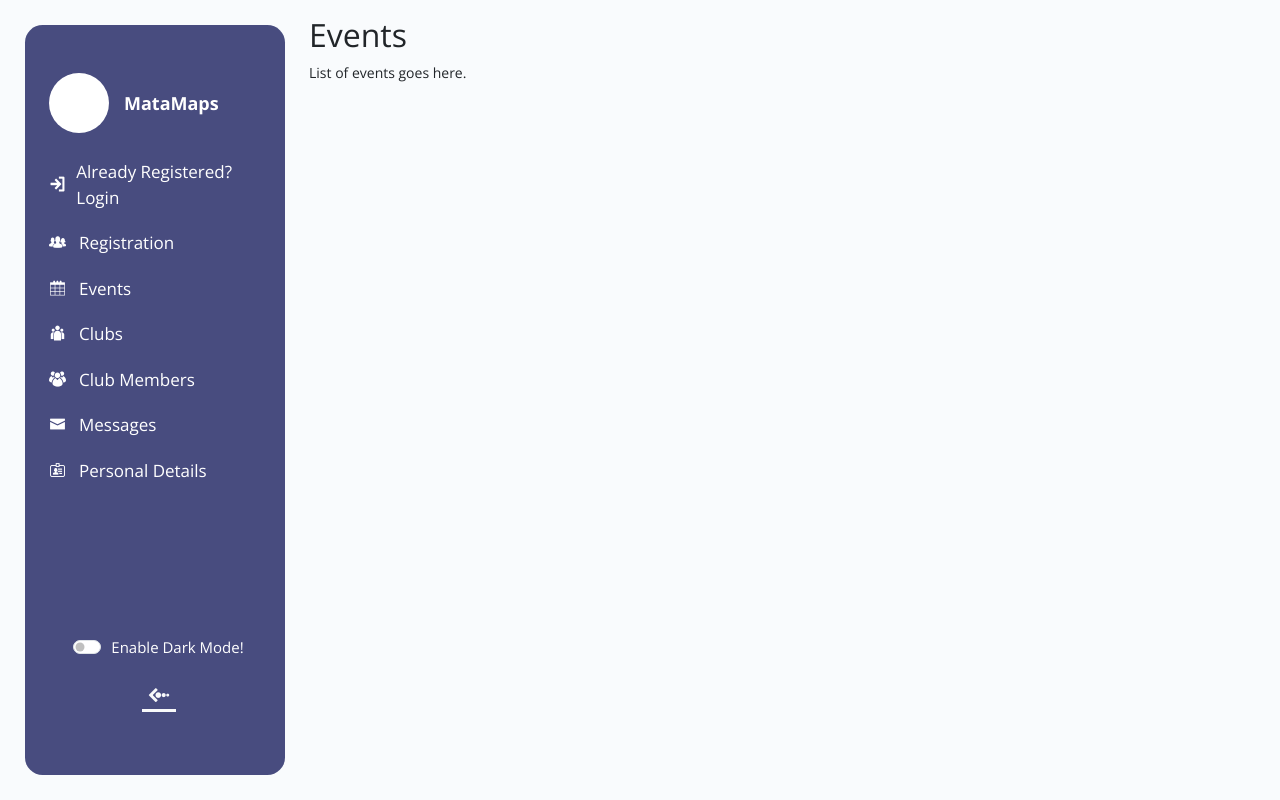
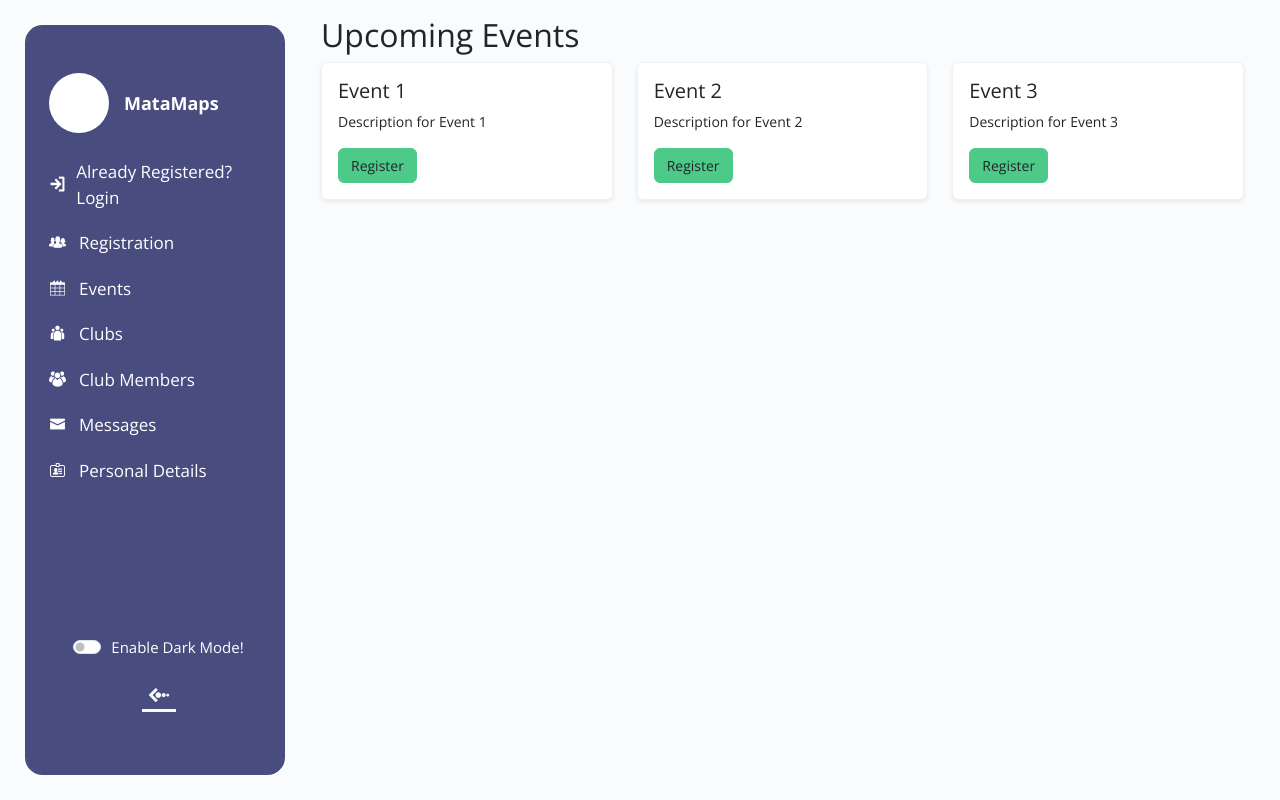
Before and after one commit to dominic-diblasio/matamaps, a React (Create React App) app in the folder Frontend/: page /matamaps/events in a window 1280 px wide. Built offline with nearby package versions, Linux system fonts and the light colour scheme.

Commit message:
I finished event Cards
Yes.

```diff
--- a/Frontend/src/screens/OtherPages/Events.js
+++ b/Frontend/src/screens/OtherPages/Events.js
@@ -1,12 +1,58 @@
 import React from 'react';
+
+const eventList = [
+    { id: 1, title: 'Event 1', description: 'Description for Event 1' },
+    { id: 2, title: 'Event 2', description: 'Description for Event 2' },
+    { id: 3, title: 'Event 3', description: 'Description for Event 3' },
+];
 
 function Events() {
     return (
-        <div>
-            <h2>Events</h2>
-            <p>List of events goes here.</p>
+        <div className="container">
+            <h2>Upcoming Events</h2>
+            <div className="row">
+                {eventList.map((event) => (
+                    <div key={event.id} className="col-lg-4 col-md-6 mb-4">
+                        <div className="card shadow-sm">
+                            <div className="card-body">
+                                <h5 className="card-title">{event.title}</h5>
+                                <p className="card-text">{event.description}</p>
+                                <button className="btn btn-success">Register</button>
+                            </div>
+                        </div>
+                    </div>
+                ))}
+            </div>
+
+
         </div>
     );
 }
 
 export default Events;
+
+
+
+
+
+
+
+
+
+
+
+
+
+
+// import React from 'react';
+
+// function Events() {
+//     return (
+//         <div>
+//             <h2>Events</h2>
+//             <p>List of events goes here.</p>
+//         </div>
+//     );
+// }
+
+// export default Events;
```
